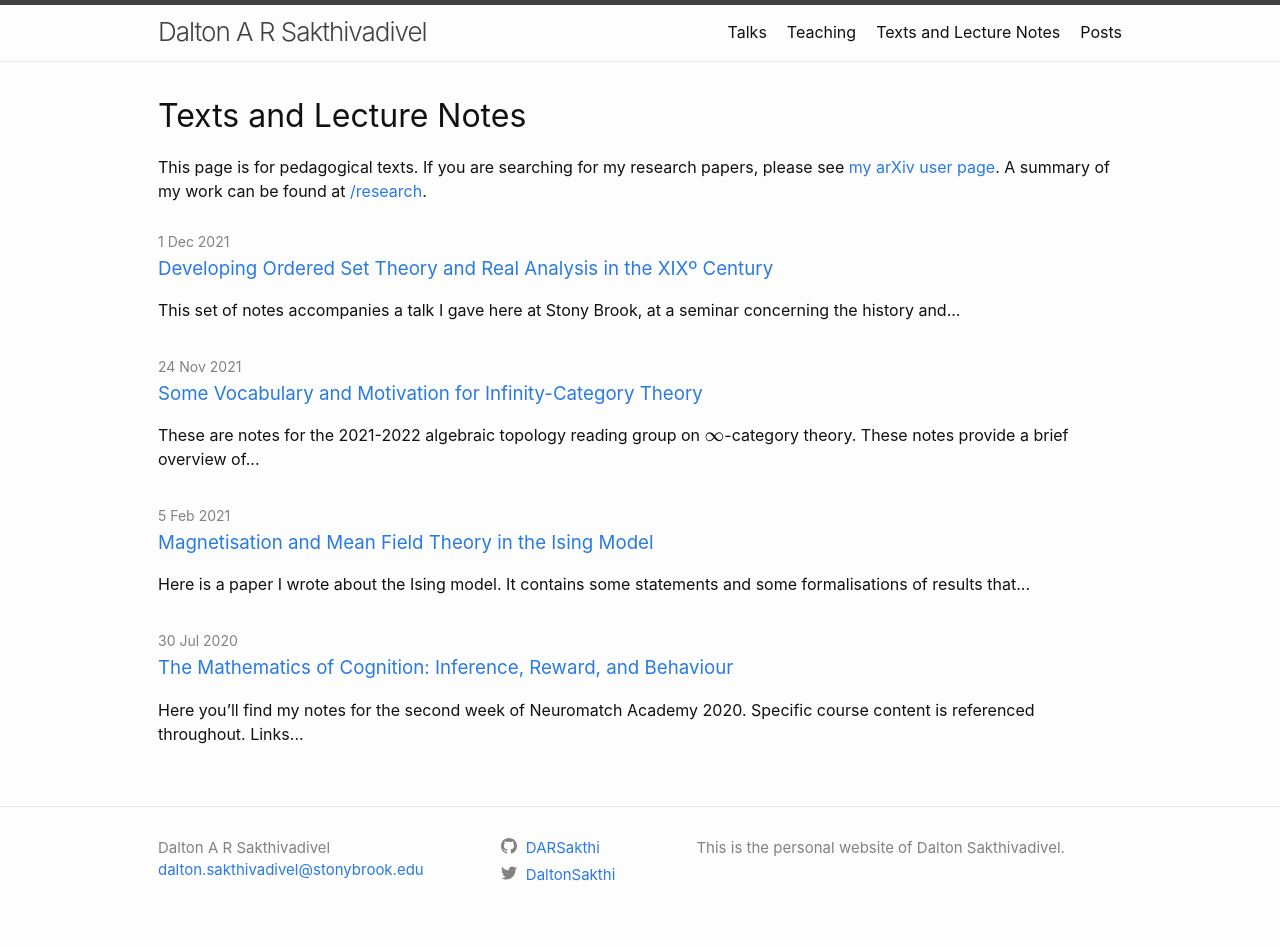
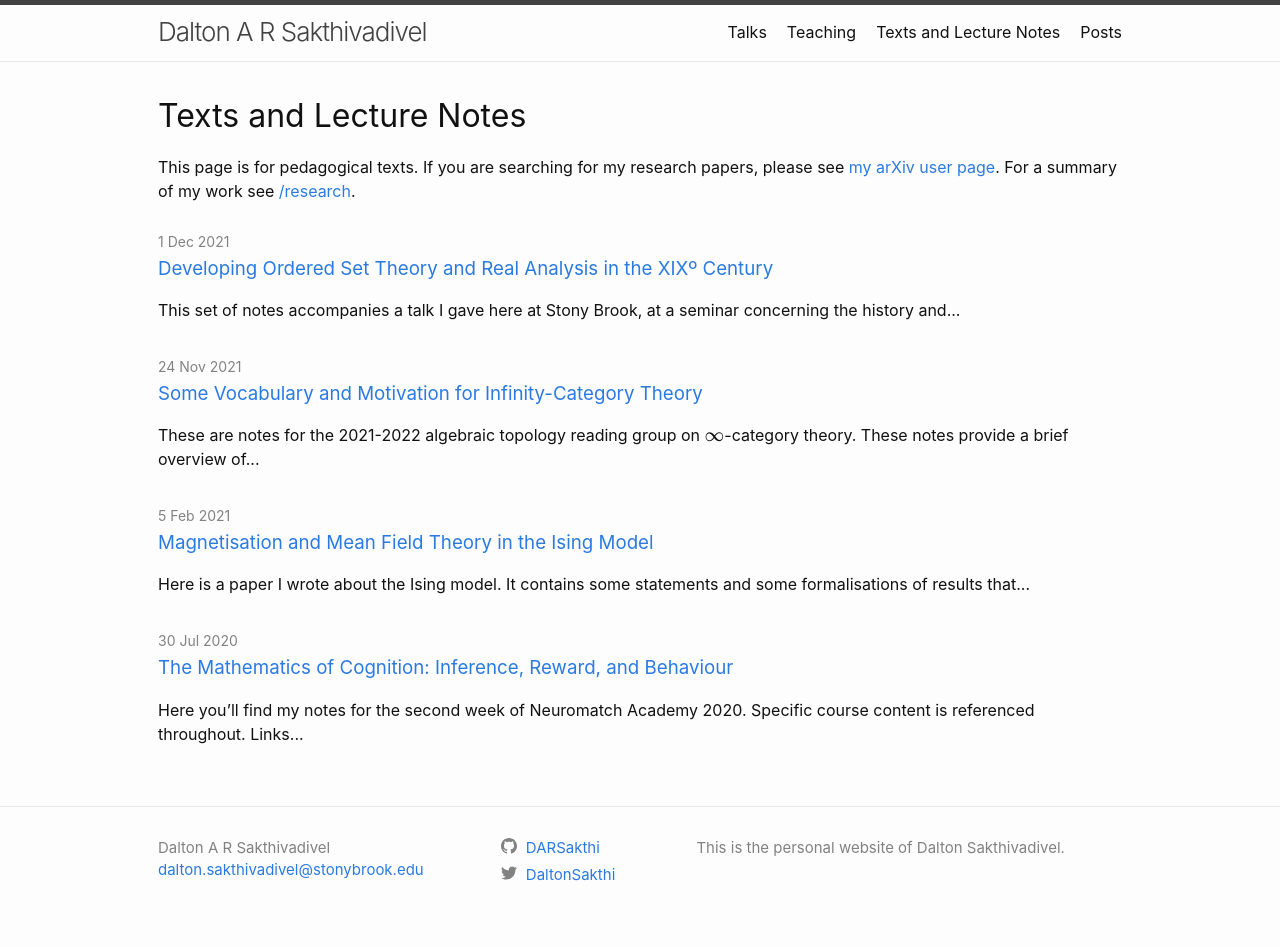
Before and after one commit to DARSakthi/DARSakthi.github.io, a Jekyll site: the page built from texts.html, in a window 1280 px wide. Built offline with Jekyll 4.4.1, drawn with Linux system fonts in a browser that asks for light colours; formulas are drawn with MathJax 3.

Commit message:
Edited text

```diff
--- a/texts.html
+++ b/texts.html
@@ -8,7 +8,7 @@ author_profile: true
 
 <div>
 
-  This page is for pedagogical texts. If you are searching for my research papers, please see <a href="https://arxiv.org/a/0000-0002-7907-7611.html">my arXiv user page</a>. A summary of my work can be found at <a href="https://darsakthi.github.io/research/">/research</a>.
+  This page is for pedagogical texts. If you are searching for my research papers, please see <a href="https://arxiv.org/a/0000-0002-7907-7611.html">my arXiv user page</a>. For a summary of my work see <a href="https://darsakthi.github.io/research/">/research</a>.
 
 </div>
 
```
